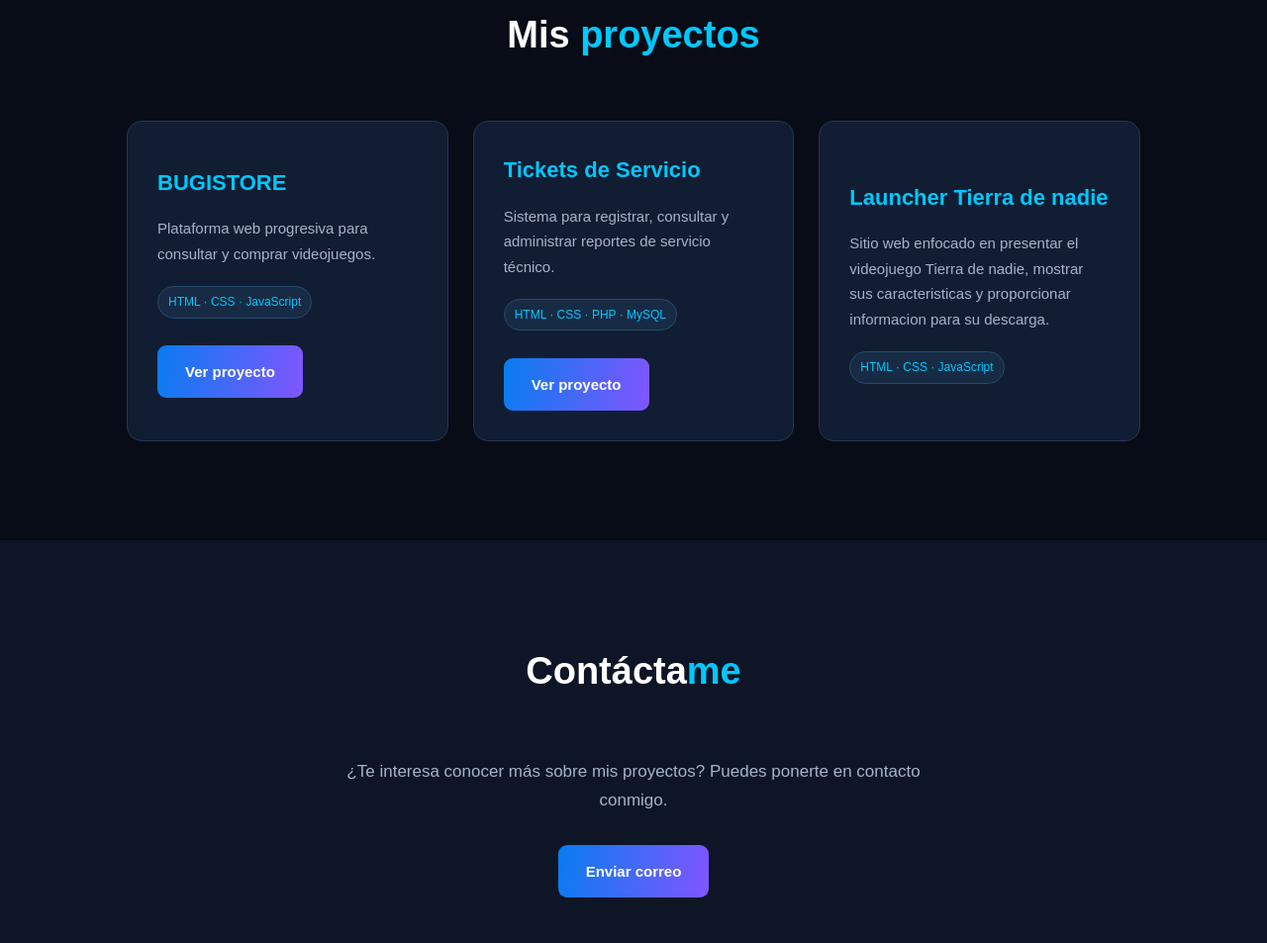
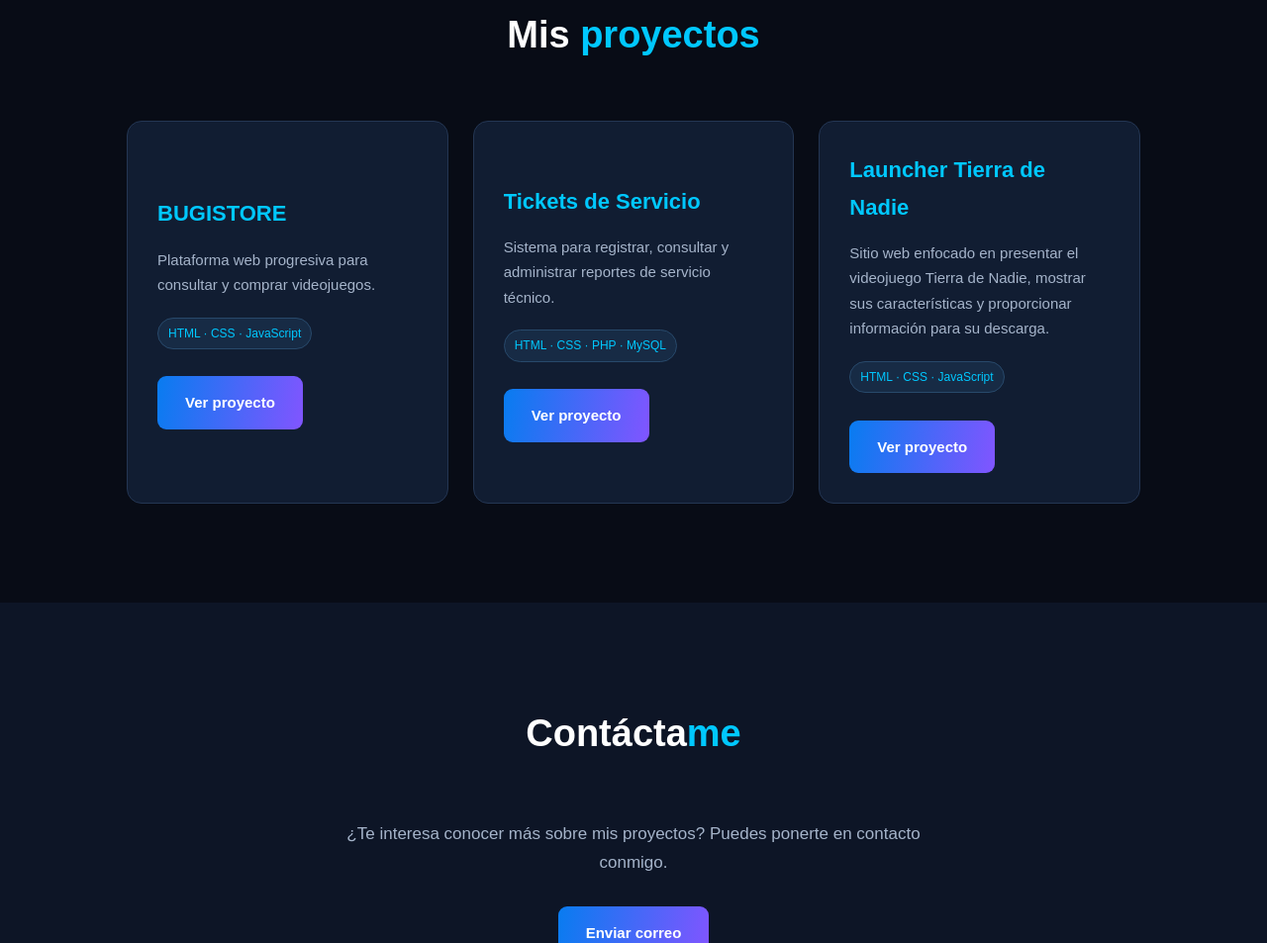
Before and after one commit to estradaethangg-bot/estradaethangg-bot.github.io, a plain HTML site: page index.html in a window 1280 px wide. Shown: the part 2146-3099 px from the top of the page at 99% size. Drawn offline with Linux system fonts and the light colour scheme.

Commit message:
Update index.html

```diff
--- a/index.html
+++ b/index.html
@@ -189,14 +189,21 @@
             <!-- Proyecto academico -->
 <div class="proyecto-card">
     <div class="proyecto-contenido">
-                    <h3> Launcher Tierra de nadie</h3>
+        <h3>Launcher Tierra de Nadie</h3>
         <p>
             Sitio web enfocado en presentar
-                        el videojuego Tierra de nadie,
-                        mostrar sus caracteristicas y proporcionar
-                        informacion para su descarga.
+            el videojuego Tierra de Nadie,
+            mostrar sus características y proporcionar
+            información para su descarga.
         </p>
         <span>HTML · CSS · JavaScript</span>
+
+        <br><br>
+
+        <a href="#"
+           class="boton">
+            Ver proyecto
+        </a>
     </div>
 </div>
 
```
Lines whose indentation alone changed are shown as unchanged.
